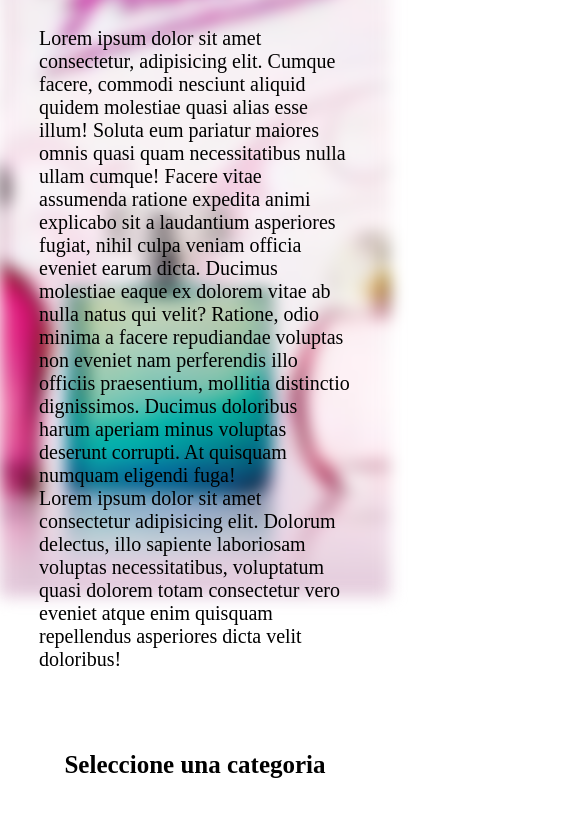
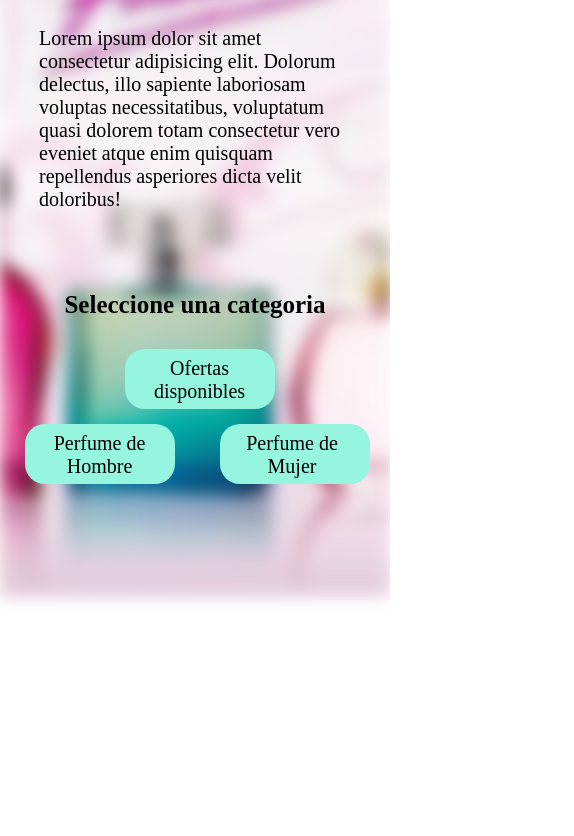
Before and after one commit to midnightqva/my-fragance-page, a plain HTML site: page index.html in a window 390 px wide. Shown: the part 198-1034 px from the top of the page, 574 px wide, since content can reach past the window. After the commit the page ends 844 px from the top, so only its background shows below. Drawn offline with Linux system fonts and the light colour scheme.

Commit message:
Media queries para mobile del contenedor principal, posbiles cambios futuros

```diff
--- a/index.html
+++ b/index.html
@@ -26,10 +26,10 @@
 
     <div class="info">
         <h2 id="welcome-title">Bienvenidos a Perfumeta</h2>
-        <p class="text">Lorem ipsum dolor sit amet consectetur, adipisicing elit. Cumque facere, commodi nesciunt aliquid quidem molestiae quasi alias esse illum! Soluta eum pariatur maiores omnis quasi quam necessitatibus nulla ullam cumque!
+        <p class="text" id="txt1">Lorem ipsum dolor sit amet consectetur, adipisicing elit. Cumque facere, commodi nesciunt aliquid quidem molestiae quasi alias esse illum! Soluta eum pariatur maiores omnis quasi quam necessitatibus nulla ullam cumque!
          Facere vitae assumenda ratione expedita animi explicabo sit a laudantium asperiores fugiat, nihil culpa veniam officia eveniet earum dicta. Ducimus molestiae eaque ex dolorem vitae ab nulla natus qui velit?
         Ratione, odio minima a facere repudiandae voluptas non eveniet nam perferendis illo officiis praesentium, mollitia distinctio dignissimos. Ducimus doloribus harum aperiam minus voluptas deserunt corrupti. At quisquam numquam eligendi fuga!</p>
-        <p class="text">Lorem ipsum dolor sit amet consectetur adipisicing elit. Dolorum delectus, illo sapiente laboriosam voluptas necessitatibus, voluptatum quasi dolorem totam consectetur vero eveniet atque enim quisquam repellendus asperiores dicta velit doloribus!</p>
+        <p class="text" id="txt2">Lorem ipsum dolor sit amet consectetur adipisicing elit. Dolorum delectus, illo sapiente laboriosam voluptas necessitatibus, voluptatum quasi dolorem totam consectetur vero eveniet atque enim quisquam repellendus asperiores dicta velit doloribus!</p>
     </div>
 
     <div class="options">
@@ -52,18 +52,18 @@
     <div class="product">
         <img src="./D_NQ_NP_648344-MLM43129181574_082020-O.webp" id="img1" alt="Perfume 1">
         <span class="back">Atrás</span>
-        <h2>Perfume Elegante</h2>
+        <h2>One Millon</h2>
         <p>Un perfume con una fragancia única y duradera.</p>
     </div>
 
     <div class="product">
         <img src="./images.jfif" id="img2" alt="Perfume 2">
-        <h2>Perfume Fresco</h2>
+        <h2>XS Pure</h2>
         <p>Una fragancia fresca y revitalizante para el día a día.</p>
     </div>
     <div class="product">
         <img src="./12.jfif" id="img3" alt="Perfume 3">
-        <h2>Perfume Fresco</h2>
+        <h2>Eau de Issey</h2>
         <p>Una fragancia fresca y revitalizante para el día a día.</p>
     </div>
 </div>
@@ -73,18 +73,18 @@
     <div class="productWoman">
         <img src="./D_NQ_NP_648344-MLM43129181574_082020-O.webp" id="img1" alt="Perfume 1">
         <span class="backW">Atrás</span>
-        <h2>Perfume Elegante</h2>
+        <h2>Paloma Picasso</h2>
         <p>Un perfume con una fragancia única y duradera.</p>
     </div>
 
     <div class="productWoman">
         <img src="./images.jfif" id="img2" alt="Perfume 2">
-        <h2>Perfume Fresco</h2>
+        <h2>Katy Perry</h2>
         <p>Una fragancia fresca y revitalizante para el día a día.</p>
     </div>
     <div class="productWoman">
         <img src="./12.jfif" id="img3" alt="Perfume 3">
-        <h2>Perfume Fresco</h2>
+        <h2>Edén</h2>
         <p>Una fragancia fresca y revitalizante para el día a día.</p>
     </div>
 </div>
--- a/style.css
+++ b/style.css
@@ -61,8 +61,9 @@
 }
 
 .options {
-    width: 100%;
+    width: 90%;
     height: 150px;
+    margin: 0 auto;
     text-align: center;
     margin-top: 80px;
 }
@@ -178,6 +179,67 @@
 }
 
 
+@media(max-width: 950px){
+    .options ul{
+        display: flex;
+        flex-wrap: wrap;
+    }
+    .options h3{
+        margin-bottom: 40px;
+    }
+    #of{
+        margin-left: 20px;
+        margin-right: 100px;
+    }
+    #pH{
+        margin-right: 80px;
+    }
+    #pM{
+        margin-right: 20px;
+    }
+}
+
+@media(max-width: 750px){
+    .options{
+        width: 90%;
+    }
+    .ofertas{
+        position: relative;
+        top: -10px;
+    }
+    #of{
+        left: 240px;
+    }
+    #pH{
+        left: 15px;
+    }
+    #pM{
+        left: 135px;
+    }
+}
+
+@media(max-width: 600px){
+    #welcome-title{
+        width: auto;
+        font-size: 3rem;
+    }
+    #txt1{
+        display: none;
+    }
+    #of{
+        left: 85px;
+        margin-bottom: 15px;
+    }
+    #pH{
+        margin-right: 10px;
+        left: 5px;
+    }
+    #pM{
+        left: 40px;
+    }
+}
+
+
 .inactive {
     display: none;
 }
```
